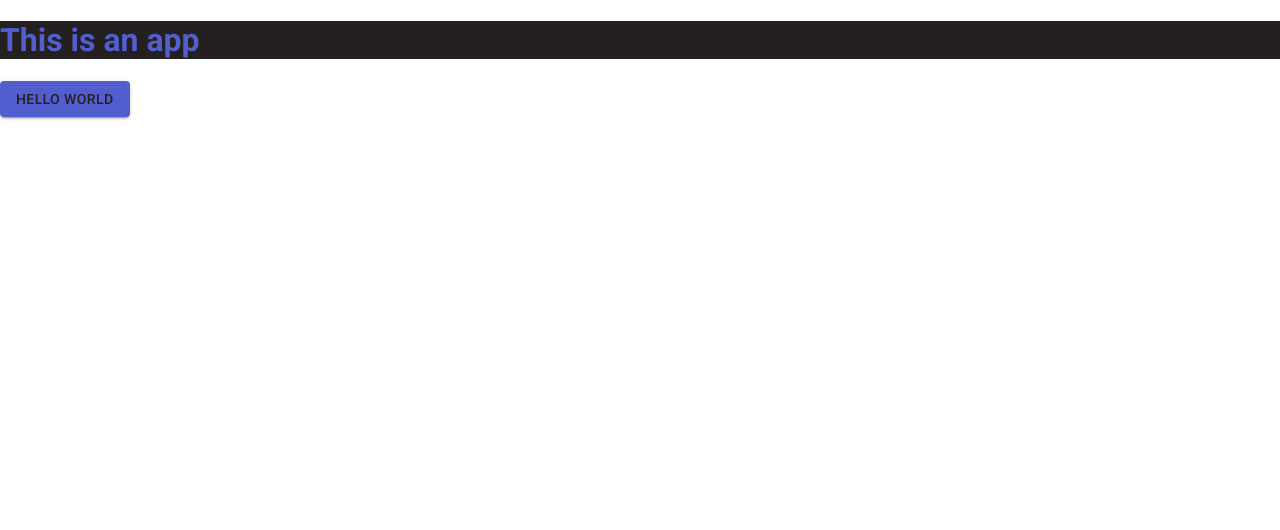
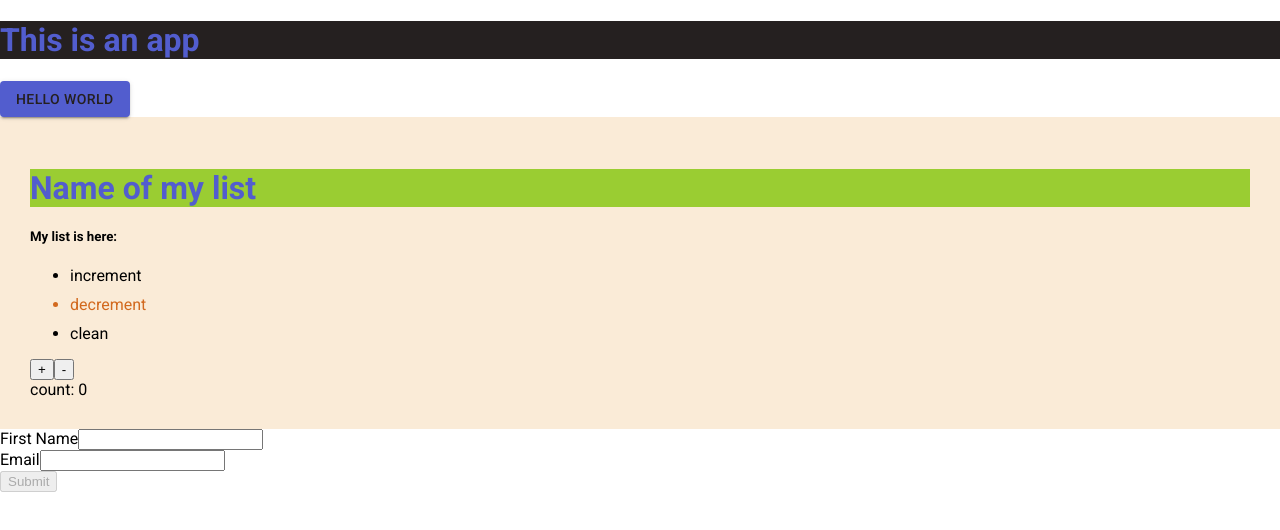
Before and after one commit to sergevitali/interview-app, a React (Create React App) app: page / in a window 1280 px wide. Shown: the top 530 px of the page. Built offline with nearby package versions, Linux system fonts and the light colour scheme.

Commit message:
playing around

```diff
--- a/src/App.tsx
+++ b/src/App.tsx
@@ -1,13 +1,55 @@
 import Styles from './App.module.scss'
 import Button from '@mui/material/Button'
+import ComponentWithClass from './components/ComponentWithClass'
+import FormComponent, { FormInputValues } from './components/FormComponent'
+import { useState } from 'react'
 
+const fakePostApiCall = async (values: FormInputValues) => {
+  return new Promise((resolve, reject) => {
+    setTimeout(() => {
+      if (values.name === 'serap' && values.email === 'serap@email.com') {
+        resolve(true)
+      } else {
+        reject(new Error('Wrong'))
+      }
+    }, 2000)
+  })
+}
+
+const componentWithClassData = {
+  name: 'Name of my list',
+  description: 'My list is here:'
+}
 function App() {
+  const [errorMessage, setErrorMessage] = useState<string>('')
+  const [loggedIn, setLoggedIn] = useState<boolean>(false)
+
+  const submit = async (values: FormInputValues) => {
+    setErrorMessage('')
+    try {
+      const response = await fakePostApiCall(values)
+      response && setLoggedIn(true)
+    } catch (err) {
+      setErrorMessage('Credentials Wrong!')
+      return new Error('Error')
+    }
+  }
+
   return (
     <div className={Styles.App}>
       <h1>This is an app</h1>
       <Button variant="contained" className={Styles.button}>
         Hello World
       </Button>
+      <ComponentWithClass {...componentWithClassData} />
+      {!loggedIn ? (
+        <FormComponent
+          errorMessage={errorMessage}
+          handleSubmit={(values: FormInputValues) => submit(values)}
+        />
+      ) : (
+        <div>You are logged in!</div>
+      )}
     </div>
   )
 }
--- /dev/null
+++ b/src/components/ComponentWithClass.module.scss
@@ -0,0 +1,8 @@
+.container {
+  padding: 30px;
+  background-color: antiquewhite;
+  li:nth-child(2) {
+    color: chocolate;
+    margin: 10px 0;
+  }
+}
--- /dev/null
+++ b/src/components/ComponentWithClass.tsx
@@ -0,0 +1,87 @@
+import React from 'react'
+import Styles from './ComponentWithClass.module.scss'
+
+const myList: string[] = ['increment', 'decrement', 'clean']
+
+export type ComponentWithClassProps = {
+  name: string
+  description: string
+}
+
+export type State = {
+  count: number
+}
+
+class ComponentWithClass extends React.Component<
+  ComponentWithClassProps,
+  State
+> {
+  constructor(props: ComponentWithClassProps) {
+    super(props)
+    this.state = {
+      count: 0
+    }
+  }
+
+  handleClick = (indx: number) => {
+    if (indx === 0) {
+      this.setState((state) => ({ count: state.count + 1 }))
+    } else if (indx === 1) {
+      this.setState((state) => ({ count: state.count - 1 }))
+    } else this.setState({ count: 0 })
+  }
+
+  render() {
+    return (
+      <div className={Styles.container}>
+        <h1 data-testid="name" style={{ backgroundColor: 'yellowgreen' }}>
+          {this.props.name}
+        </h1>
+        <h5>{this.props.description}</h5>
+        <ul>
+          {myList.map((item, indx) => (
+            <li
+              data-testid={item}
+              key={indx}
+              onClick={(event) => {
+                event.preventDefault()
+                this.handleClick(indx)
+              }}
+            >
+              {item}
+            </li>
+          ))}
+        </ul>
+        {['+', '-'].map((buttonType, index) => (
+          <Button
+            key={index}
+            type={buttonType}
+            handleCount={(value) => this.handleClick(value)}
+          />
+        ))}
+
+        <div data-testid="counter">{`count: ${this.state.count}`}</div>
+      </div>
+    )
+  }
+}
+
+export const Button: React.FunctionComponent<{
+  type: string
+  handleCount: (value: number) => void
+}> = ({ type, handleCount }) => {
+  return (
+    <span>
+      <button
+        onClick={(event) => {
+          event.preventDefault()
+          type === '+' ? handleCount(0) : handleCount(1)
+        }}
+      >
+        {type}
+      </button>
+    </span>
+  )
+}
+
+export default ComponentWithClass
--- /dev/null
+++ b/src/components/FormComponent.tsx
@@ -0,0 +1,86 @@
+import { useEffect, useState } from 'react'
+
+export type FormInputValues = {
+  name: string
+  email: string
+  errorMessage: string
+}
+
+type FormComponentProps = {
+  handleSubmit: (formValues: FormInputValues) => void
+  errorMessage: string
+}
+
+const FormComponent: React.FunctionComponent<FormComponentProps> = ({
+  handleSubmit,
+  errorMessage
+}) => {
+  const [formValues, setFormValues] = useState<FormInputValues>({
+    name: '',
+    email: '',
+    errorMessage
+  })
+
+  useEffect(() => {
+    setFormValues((prev) => ({
+      ...prev,
+      errorMessage
+    }))
+  }, [errorMessage])
+
+  return (
+    <form
+      onSubmit={(event) => {
+        event.preventDefault()
+        handleSubmit(formValues)
+      }}
+    >
+      <div>
+        <label htmlFor="fname">First Name</label>
+        <input
+          name="fname"
+          type="text"
+          onChange={(event) => {
+            setFormValues((prev) => ({
+              ...prev,
+              name: event.target.value,
+              errorMessage: ''
+            }))
+          }}
+        />
+      </div>
+
+      <div>
+        <label htmlFor="email">Email</label>
+        <input
+          name="email"
+          type="email"
+          onChange={(event) => {
+            setFormValues((prev) => ({
+              ...prev,
+              email: event.target.value,
+              errorMessage: ''
+            }))
+          }}
+        />
+      </div>
+      <div
+        style={
+          formValues.errorMessage.length > 0
+            ? { display: 'block', color: 'red' }
+            : { display: 'none' }
+        }
+      >
+        {formValues.errorMessage}
+      </div>
+      <button
+        type="submit"
+        disabled={formValues.email.length < 8 || formValues.name.length < 5}
+      >
+        Submit
+      </button>
+    </form>
+  )
+}
+
+export default FormComponent
```
Also changed, not shown: 1 other file (tests, documents, lock files or other folders).
